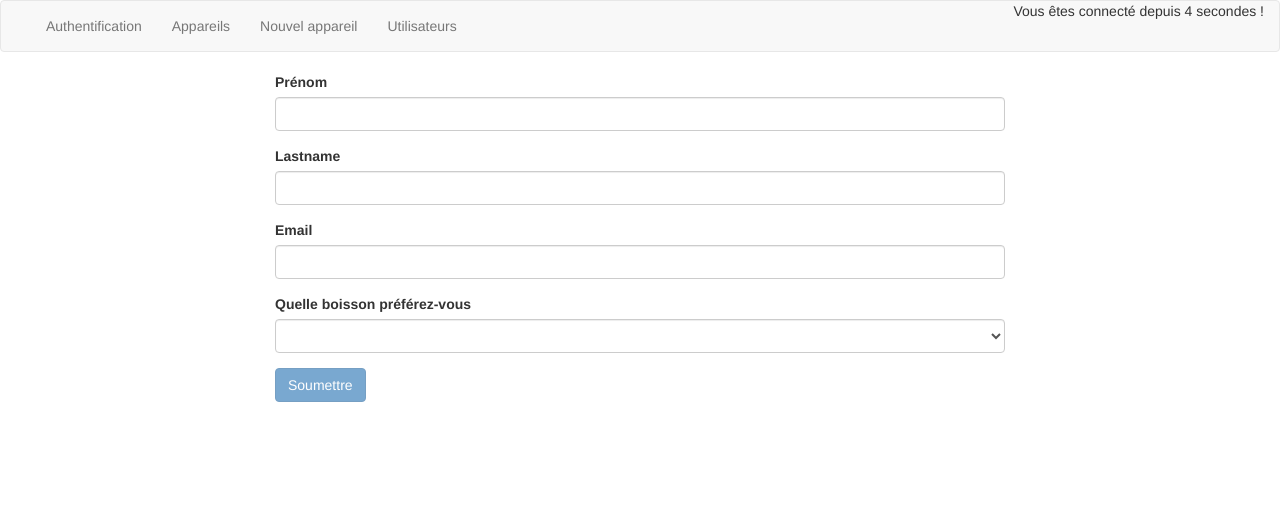
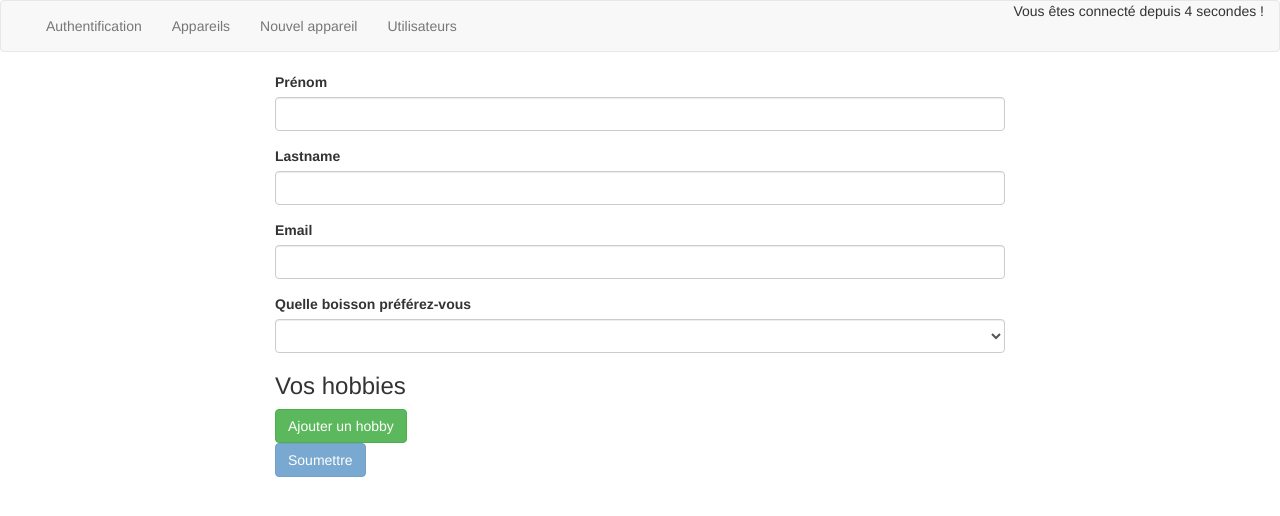
Before and after one commit to jordan62300/angular-first-project, an Angular app: page /newUser in a window 1280 px wide. Shown: the top 516 px of the page. Built offline with nearby package versions, Linux system fonts and the light colour scheme.

Commit message:
ajout du formArray permettant d'ajouter une donnée dans un tableau dynamiquement

```diff
--- a/src/app/new-user/new-user.component.html
+++ b/src/app/new-user/new-user.component.html
@@ -19,6 +19,13 @@
         <option value="Pepsi">Pepsi</option>
       </select>
     </div>
+    <div formArrayName="hobbies">
+      <h3>Vos hobbies</h3>
+      <div class="form-group" *ngFor="let hobbyControl of getHobbies().controls; let i = index">
+        <input type="text" class="form-control" [formControlName]="i">
+      </div>
+        <button type="button" class="btn btn-success" (click)="onAddHobby()">Ajouter un hobby</button>
+    </div>
     <button class="btn btn-primary" type="submit" [disabled]="userForm.invalid">Soumettre</button>
 </form>
 </div>
--- a/src/app/new-user/new-user.component.ts
+++ b/src/app/new-user/new-user.component.ts
@@ -1,5 +1,5 @@
 import { Component, OnInit } from '@angular/core';
-import { FormGroup, FormBuilder,Validators} from '@angular/forms';
+import { FormGroup, FormBuilder,Validators, FormArray} from '@angular/forms';
 import { UserService } from '../services/user.service';
 import { Router } from '@angular/router';
 import { User } from '../models/User.model';
@@ -27,6 +27,7 @@ export class NewUserComponent implements OnInit {
     lastname:['',Validators.required],
     email:['', [Validators.required,Validators.email]],
     drinkPreference:['',Validators.required],
+    hobbies: this.formbuilder.array([])
   })
   }
 
@@ -36,10 +37,20 @@ export class NewUserComponent implements OnInit {
       formValue['firstname'],
       formValue['lastname'],
       formValue['email'],
-      formValue['drinkPreference']
+      formValue['drinkPreference'],
+      formValue['hobbies'] ? formValue['hobbies'] : []
     );
     this.userService.addUser(newUser);
     this.router.navigate(['/users']);
   }
 
+  getHobbies() : FormArray {
+    return this.userForm.get('hobbies') as FormArray;
+  }
+
+  onAddHobby() {
+    const newHobbyControl = this.formbuilder.control('',Validators.required)
+    this.getHobbies().push(newHobbyControl)
+  }
+
 }
```
